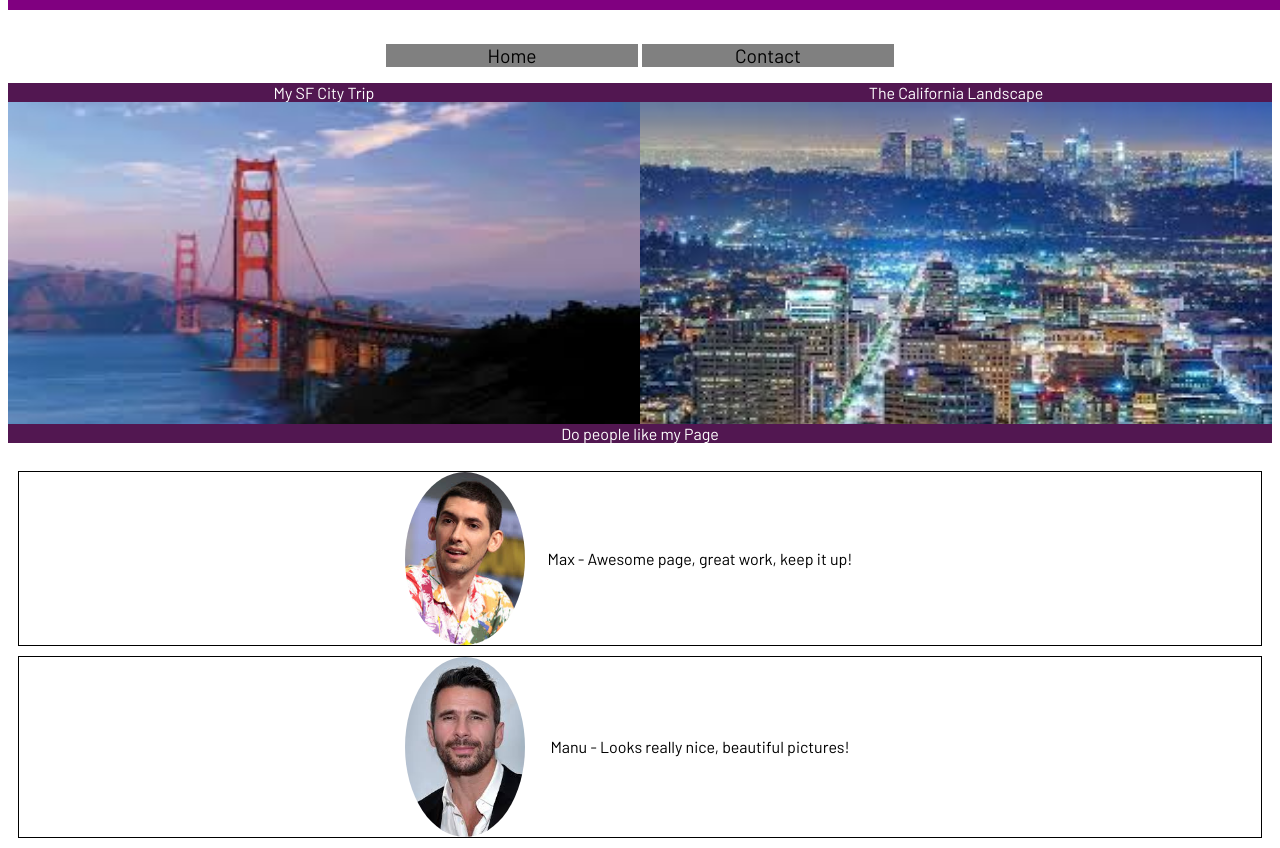
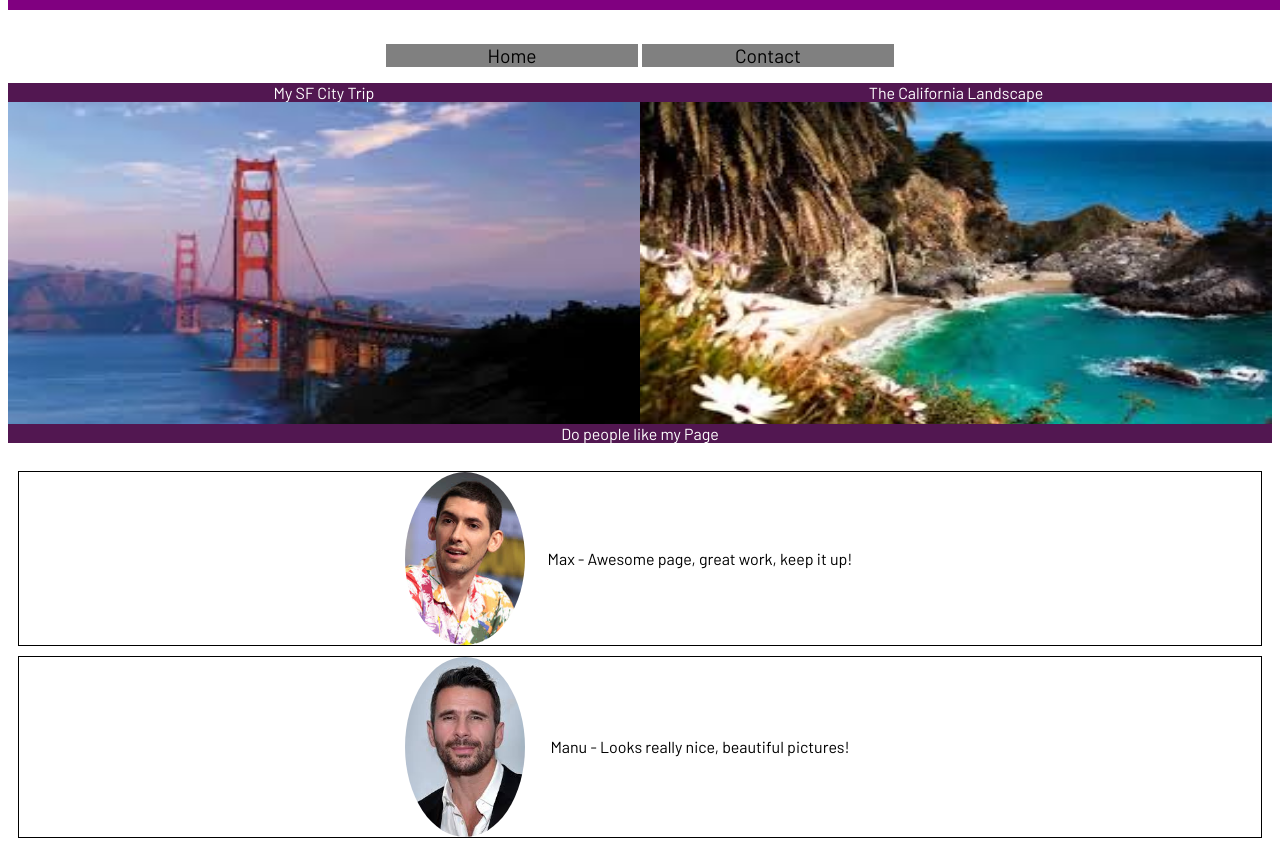
Before and after one commit to Tiboudom/hw2, a plain HTML site: page index.html in a window 1280 px wide. Shown: the part 50-898 px from the top of the page. Drawn offline with Linux system fonts and the light colour scheme.

Commit message:
add cal.jpeg, rm txt

```diff
--- a/index.html
+++ b/index.html
@@ -23,7 +23,7 @@
             </div>
             <div class="images">
                 <img id="sf-img" src="sf.jpeg" alt="sf">
-                <img id="la-img" src="la.jpeg" alt="la">
+                <img id="la-img" src="cal.jpeg" alt="la">
             </div>
             <p class="feedback">Do people like my Page</p>
         </main>
```
Also changed, not shown: cal.jpeg (added), hw2.txt (deleted), la.jpeg (deleted).
